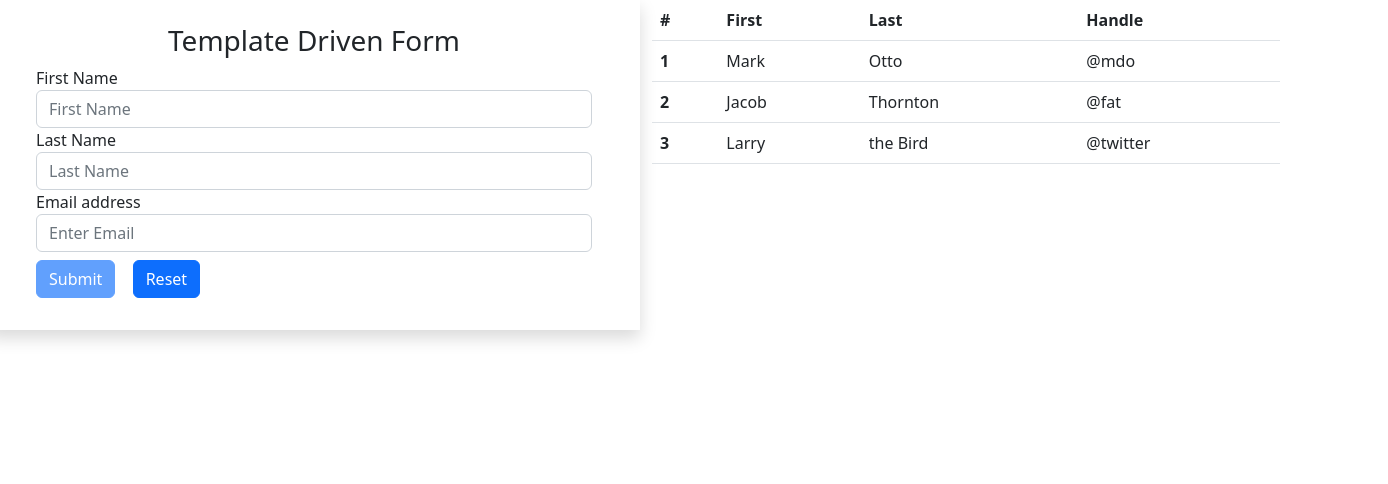
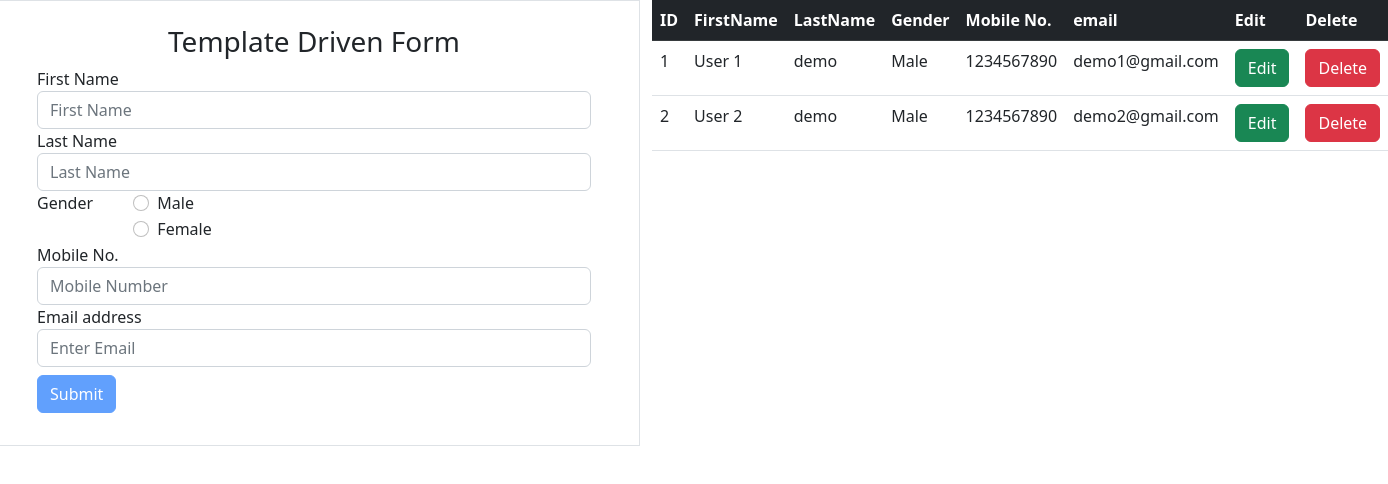
Before and after one commit to jaydip-tagline/angular-forms, an Angular app: page / in a window 1280 px wide. Shown: the top 484 px of the page, 1388 px wide, since content can reach past the window. Built offline with nearby package versions, Linux system fonts and the light colour scheme.

Commit message:
Implement CRUD in Template Driven Form

```diff
--- a/angular.json
+++ b/angular.json
@@ -28,8 +28,9 @@
               "src/assets"
             ],
             "styles": [
-              "src/styles.scss",
-              "./node_modules/bootstrap/dist/css/bootstrap.min.css"
+              "./node_modules/bootstrap/dist/css/bootstrap.min.css",
+              "src/styles.scss"
+
             ],
             "scripts": []
           },
--- a/src/app/app.component.html
+++ b/src/app/app.component.html
@@ -1,10 +1,8 @@
-<!-- <div class="row">
-  <div class="col-6"> -->
 <div class="row justify-content-center rounded">
-  <div class="col-6 bg-white shadow py-4 px-5">
+  <div class="col-6 bg-white border py-4 px-5">
     <h3 class="justify-content-center text-center">Template Driven Form</h3>
-<form  (ngSubmit)="onSubmit()" #myForm="ngForm">
-  <div class="form-group">
+<form  (ngSubmit)="myForm.form.valid && onSubmit()" #myForm="ngForm">
+<div class="form-group">
     <label for="exampleInputEmail1">First Name</label>
     <input type="text" class="form-control" id="firstname" placeholder="First Name" name="firstname" ngModel required #firstNameVar="ngModel"
     [ngClass]="{'is-invalid': firstNameVar.errors?.['required'] && firstNameVar.touched && !firstNameVar.dirty}">
@@ -21,6 +19,39 @@
     </span>
   </div>
   <div class="form-group">
+    <fieldset class="form-group">
+      <div class="row">
+        <legend class="col-form-label col-sm-2 pt-0">Gender</legend>
+        <div class="col-sm-10">
+          <div class="form-check">
+            <input class="form-check-input" type="radio" name="gender" id="gridRadios1" value="Male" ngModel checked #gender="ngModel" required>
+            <label class="form-check-label" for="gridRadios1">
+              Male
+            </label>
+          </div>
+          <div class="form-check">
+            <input class="form-check-input" type="radio" name="gender" id="gridRadios2" value="Female" ngModel>
+            <label class="form-check-label" for="gridRadios2">
+              Female
+            </label>
+            <span *ngIf="gender.errors?.['required'] && gender.touched && !gender.dirty" class="text-danger">
+              Please enter gender!!
+            </span>
+          </div>
+        </div>
+      </div>
+      </fieldset>
+  </div>
+  <div class="form-group">
+    <label for="exampleInputEmail1">Mobile No.</label>
+    <input type="text" class="form-control" id="lastname" placeholder="Mobile Number" name="mobile" ngModel required #mobileVar="ngModel"
+    [ngClass]="{'is-invalid': mobileVar.errors?.['required'] && mobileVar.touched && !mobileVar.dirty}" pattern="^((\\+91-?)|0)?[0-9]{10}$">
+    <div *ngIf="mobileVar.touched">
+      <p *ngIf="mobileVar.errors?.['required']" class="text-danger">Mobile Number is a required field!</p>
+      <p *ngIf="mobileVar.errors?.['pattern']" class="text-danger">This is not a valid Number!!!</p>
+    </div>
+  </div>
+  <div class="form-group">
     <label for="exampleInputEmail1">Email address</label>
     <input type="email" class="form-control" id="exampleInputEmail1" placeholder="Enter Email" name="email" ngModel required #email="ngModel"
     [ngClass]="{'is-invalid': email.errors?.['required'] && email.touched && !email.dirty}" pattern="[a-z0-9._%+-]+@[a-z0-9.-]+\.[a-z]{2,4}$">
@@ -30,44 +61,37 @@
     </div>
   </div>
   <div class="row">
-    <div class="col-2"><button type="submit" class="btn btn-primary my-2" [disabled]="!myForm.valid">Submit</button></div>
-    <div class="col-2"><button type="reset" class="btn btn-primary my-2">Reset</button></div>
+    <div class="col-2"><button type="submit" class="btn btn-primary my-2" [disabled]="!myForm.valid">{{ isUpdate ? 'Update' : 'Submit'}}</button></div>
   </div>
 </form>
 
 </div>
 <div class="col-6"><table class="table">
-  <thead class="thead-dark">
+  <thead class="table table-dark">
     <tr>
-      <th scope="col">#</th>
-      <th scope="col">First</th>
-      <th scope="col">Last</th>
-      <th scope="col">Handle</th>
+      <th scope="col">ID</th>
+      <th scope="col">FirstName</th>
+      <th scope="col">LastName</th>
+      <th scope="col">Gender</th>
+      <th scope="col">Mobile No.</th>
+      <th scope="col">email</th>
+      <th scope="col">Edit</th>
+      <th scope="col">Delete</th>
     </tr>
   </thead>
   <tbody>
-    <tr>
-      <th scope="row">1</th>
-      <td>Mark</td>
-      <td>Otto</td>
-      <td>@mdo</td>
-    </tr>
-    <tr>
-      <th scope="row">2</th>
-      <td>Jacob</td>
-      <td>Thornton</td>
-      <td>@fat</td>
-    </tr>
-    <tr>
-      <th scope="row">3</th>
-      <td>Larry</td>
-      <td>the Bird</td>
-      <td>@twitter</td>
+    <tr *ngFor="let data of userData;let i=index">
+      <td>{{i + 1}}</td>
+      <td>{{data.firstname}}</td>
+      <td>{{data.lastname}}</td>
+      <td>{{data.gender}}</td>
+      <td>{{data.mobile}}</td>
+      <td>{{data.email}}</td>
+      <td><button type="button" class="btn btn-success" (click)="edit(data)">Edit</button></td>
+      <td><button type="button" class="btn btn-danger" (click)="delete(i)">Delete</button></td>
     </tr>
   </tbody>
 </table>
 </div>
 </div>
-<!-- <div>
-</div> -->
 <router-outlet></router-outlet>
--- a/src/app/app.component.ts
+++ b/src/app/app.component.ts
@@ -1,6 +1,15 @@
 import { Component, ViewChild } from '@angular/core';
 import { NgForm } from '@angular/forms';
 
+export interface DataList {
+  id: number;
+  firstname: string;
+  lastname: string;
+  gender: string;
+  mobile: string;
+  email: string;
+  fData?: string;
+}
 @Component({
   selector: 'app-root',
   templateUrl: './app.component.html',
@@ -8,24 +17,64 @@ import { NgForm } from '@angular/forms';
 })
 export class AppComponent {
   title = 'angular-forms';
-  @ViewChild('myForm') myForm = 'ngForm';
-  public firstname!: string;
-  public lastname!: string;
-  public emailData!: string;
-  initialVal!: null;
+  private userId!: number;
+  @ViewChild('myForm') myForm!: NgForm;
+
+  userData: DataList[] = [
+    {
+      id: 1,
+      firstname: 'User 1',
+      lastname: 'demo',
+      gender: 'Male',
+      mobile: '1234567890',
+      email: 'demo1@gmail.com',
+    },
+    {
+      id: 2,
+      firstname: 'User 2',
+      lastname: 'demo',
+      gender: 'Male',
+      mobile: '1234567890',
+      email: 'demo2@gmail.com',
+    },
+  ];
+
+  isUpdate: boolean = false;
+
   constructor() {}
-
   ngOnInit(): void {}
 
   onSubmit() {
-    console.log('form :>> ', this.myForm);
-    // this.firstname = form.value.firstname;
-    // this.lastname = form.value.lastname;
-    // this.emailData = form.value.email;
+    if (this.myForm.invalid) {
+      return;
+    } else {
+      if (this.userId) {
+        const index = this.userData.findIndex(
+          (res: any) => res.id === this.userId
+        );
+        this.userData[index] = {
+          id: this.userId,
+          ...this.myForm.value,
+        };
+        this.isUpdate = false;
+      } else {
+        const data = {
+          id: this.userData.length + 1,
+          ...this.myForm.value,
+        };
+        this.userData.push(data);
+      }
+      this.myForm.reset();
+    }
   }
 
-  // resetUserForm() {
-  //   this.myForm.resetForm();
-  //   this.initialVal = null;
-  // }
+  delete(data: number): any {
+    this.userData.splice(data, 1);
+  }
+
+  edit(data: DataList) {
+    this.userId = data.id;
+    this.myForm.form.patchValue(data);
+    this.isUpdate = true;
+  }
 }
```
